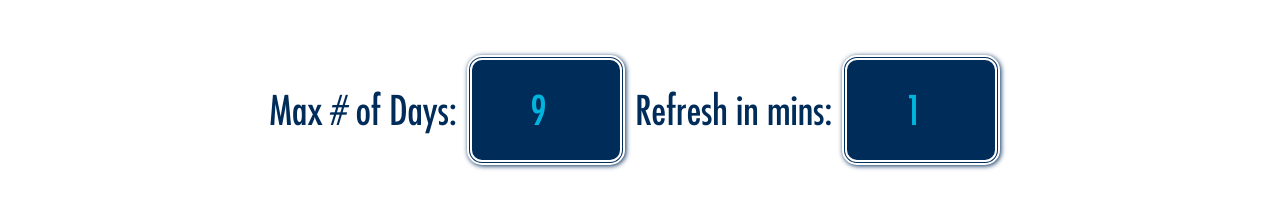
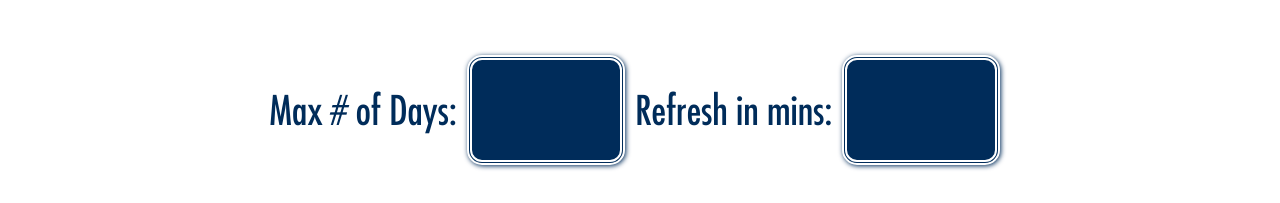
Before and after one commit to Nero-Link/registration, a React (Create React App) app: page /admin in a window 1280 px wide. Shown: the top 203 px of the page. Built offline with nearby package versions, Linux system fonts and the light colour scheme; the HTML template or start-up script is replaced by a standard one.

Commit message:
admin changes

```diff
--- a/src/Admin.jsx
+++ b/src/Admin.jsx
@@ -5,9 +5,9 @@ import "./App.css";
 import "./fonts/fonts.css";
 
 function Admin() {
-  const [value, setValue] = useState("");
-  const [limit, setLimit] = useState(9);
-  const [timeout, setTimeout] = useState(1);
+  const [value, setValue] = useState();
+  const [limit, setLimit] = useState();
+  const [timeout, setTimeout] = useState();
   const [message, setMessage] = useState("");
 
   const SETTINGS_DATA = [
@@ -48,7 +48,7 @@ function Admin() {
         setTimeout(response[0].admin.timeout);
       }
     },
-    []
+    [value, limit, timeout]
   );
 
   return (
--- a/src/Calendar.jsx
+++ b/src/Calendar.jsx
@@ -81,7 +81,6 @@ function Calendar() {
     () => async () => {
       const response = await getSettings();
       if (response) {
-        console.log(response);
         setValue(response[0].admin.ics);
         setLimit(response[0].admin.limit);
         setTimeout(response[0].admin.timeout);
```
